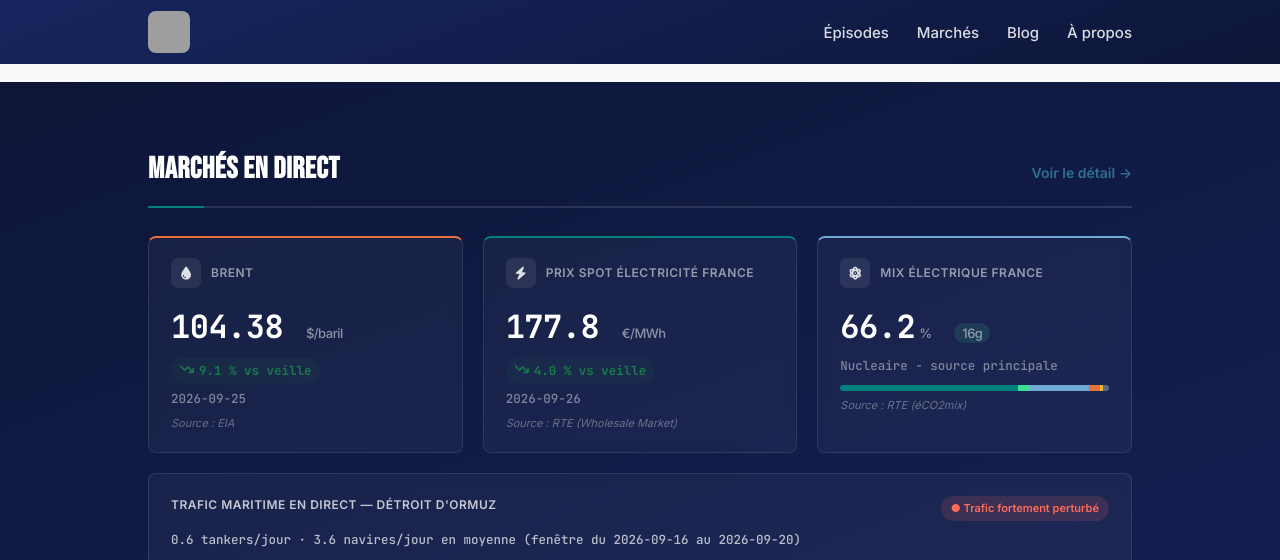
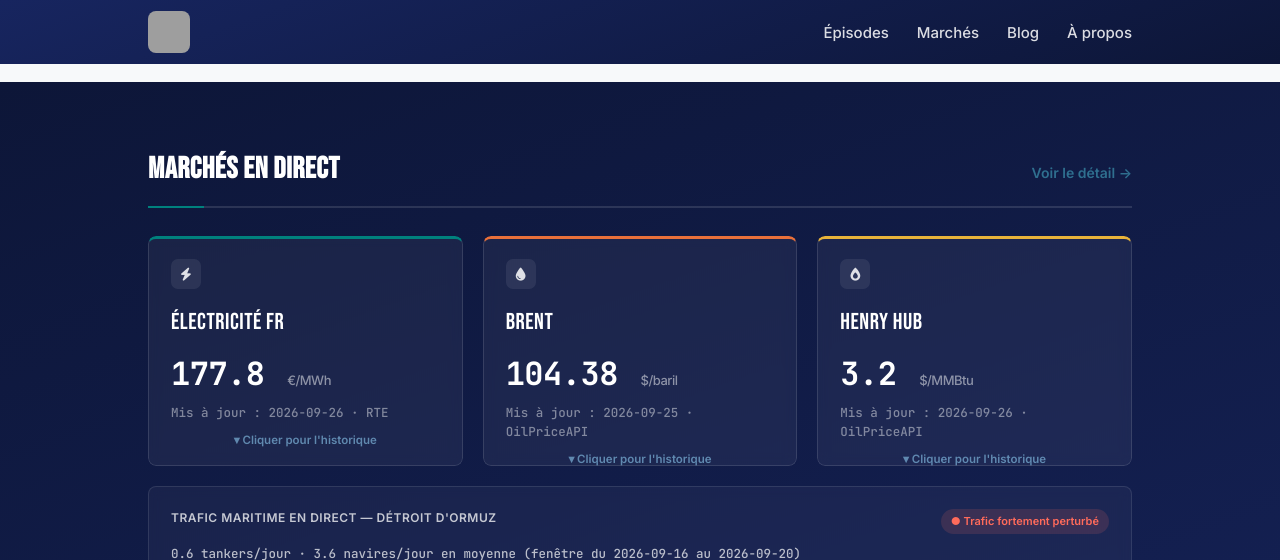
Before and after one commit to InsideEnergyMarkets/Inside-Energy-Markets, a Jekyll site: the page built from index.html, in a window 1280 px wide and 900 px high, scrolled down 1186 px, cut to the strip 0-560 px from the top of the window. Built offline with Jekyll 4.4.1, drawn with Linux system fonts in a browser that asks for light colours; grey boxes are pictures that could not be loaded.

Commit message:
Refactor market cards and add electricity data

```diff
--- a/index.html
+++ b/index.html
@@ -64,83 +64,101 @@
     {% assign last_i = hist_size | minus: 1 %}
     {% assign prev_i = hist_size | minus: 2 %}
 
-    <div class="market-grid">
+<div class="market-grid">
 
-      <div class="market-card market-card--oil">
-        <div class="market-card-top">
-          <span class="market-icon"><i class="fa-solid fa-droplet"></i></span>
-          <p class="market-label">Brent</p>
-        </div>
-        {% if site.data.market.brent %}
-        <p class="market-value">{{ site.data.market.brent.price_usd }} <span>$/baril</span></p>
-        {% if hist_size > 1 %}
-          {% assign v_last = hist[last_i].brent_usd %}
-          {% assign v_prev = hist[prev_i].brent_usd %}
-          {% if v_last and v_prev %}
-            {% assign diff = v_last | minus: v_prev %}
-            {% assign pct = diff | times: 100.0 | divided_by: v_prev %}
-            <p class="market-trend {% if diff > 0 %}up{% elsif diff < 0 %}down{% else %}flat{% endif %}">
-              {% if diff > 0 %}<i class="fa-solid fa-arrow-trend-up"></i>{% elsif diff < 0 %}<i class="fa-solid fa-arrow-trend-down"></i>{% else %}<i class="fa-solid fa-minus"></i>{% endif %}
-              {{ pct | abs | round: 1 }} % vs veille
-            </p>
-          {% endif %}
-        {% endif %}
-        <p class="market-sub">{{ site.data.market.brent.date }}</p>
-        <p class="market-source">Source : EIA</p>
+  <div class="market-card market-card--power mkt-flip-outer" data-chart="spot">
+    <div class="mkt-flip-inner">
+      <div class="mkt-flip-front">
+        <div class="market-card-top"><span class="market-icon"><i class="fa-solid fa-bolt"></i></span></div>
+        <p class="mkt-commodity-name">ÉLECTRICITÉ FR</p>
+        {% if site.data.market.spot_price_france %}
+        <p class="market-value">{{ site.data.market.spot_price_france.price_eur_mwh }} <span>€/MWh</span></p>
+        <p class="market-sub">Mis à jour : {{ site.data.market.spot_price_france.date }} · RTE</p>
         {% else %}
         <p class="market-value market-pending">-</p>
         <p class="market-sub">Donnée à venir</p>
         {% endif %}
+        <p class="mkt-flip-hint">▾ Cliquer pour l'historique</p>
       </div>
+      <div class="mkt-flip-back">
+        <div class="mkt-flip-back-head">
+          <span class="mkt-commodity-name mkt-commodity-name--sm">ÉLECTRICITÉ FR</span>
+          <div class="mkt-period-btns">
+            <button type="button" class="period-btn" data-period="7">7j</button>
+            <button type="button" class="period-btn active" data-period="30">30j</button>
+            <button type="button" class="period-btn" data-period="60">60j</button>
+          </div>
+        </div>
+        <div class="mkt-chart-wrap"><canvas id="chart-canvas-spot"></canvas></div>
+      </div>
+    </div>
+  </div>
 
-      <div class="market-card market-card--power">
-        <div class="market-card-top">
-          <span class="market-icon"><i class="fa-solid fa-bolt"></i></span>
-          <p class="market-label">Prix spot électricité France</p>
-        </div>
-        {% if site.data.market.spot_price_france %}
-        <p class="market-value">{{ site.data.market.spot_price_france.price_eur_mwh }} <span>€/MWh</span></p>
-        {% if hist_size > 1 %}
-          {% assign v_last = hist[last_i].spot_eur_mwh %}
-          {% assign v_prev = hist[prev_i].spot_eur_mwh %}
-          {% if v_last and v_prev %}
-            {% assign diff = v_last | minus: v_prev %}
-            {% assign pct = diff | times: 100.0 | divided_by: v_prev %}
-            <p class="market-trend {% if diff > 0 %}up{% elsif diff < 0 %}down{% else %}flat{% endif %}">
-              {% if diff > 0 %}<i class="fa-solid fa-arrow-trend-up"></i>{% elsif diff < 0 %}<i class="fa-solid fa-arrow-trend-down"></i>{% else %}<i class="fa-solid fa-minus"></i>{% endif %}
-              {{ pct | abs | round: 1 }} % vs veille
-            </p>
-          {% endif %}
-        {% endif %}
-        <p class="market-sub">{{ site.data.market.spot_price_france.date }}</p>
-        <p class="market-source">Source : RTE (Wholesale Market)</p>
+  <div class="market-card market-card--oil mkt-flip-outer" data-chart="brent">
+    <div class="mkt-flip-inner">
+      <div class="mkt-flip-front">
+        <div class="market-card-top"><span class="market-icon"><i class="fa-solid fa-droplet"></i></span></div>
+        <p class="mkt-commodity-name">BRENT</p>
+        {% if site.data.market.brent %}
+        <p class="market-value">{{ site.data.market.brent.price_usd }} <span>$/baril</span></p>
+        <p class="market-sub">Mis à jour : {{ site.data.market.brent.date }} · {{ site.data.market.brent.source | default: "EIA" }}</p>
         {% else %}
         <p class="market-value market-pending">-</p>
         <p class="market-sub">Donnée à venir</p>
         {% endif %}
+        <p class="mkt-flip-hint">▾ Cliquer pour l'historique</p>
       </div>
+      <div class="mkt-flip-back">
+        <div class="mkt-flip-back-head">
+          <span class="mkt-commodity-name mkt-commodity-name--sm">BRENT</span>
+          <div class="mkt-period-btns">
+            <button type="button" class="period-btn" data-period="7">7j</button>
+            <button type="button" class="period-btn active" data-period="30">30j</button>
+            <button type="button" class="period-btn" data-period="60">60j</button>
+          </div>
+        </div>
+        <div class="mkt-chart-wrap"><canvas id="chart-canvas-brent"></canvas></div>
+      </div>
+    </div>
+  </div>
 
-      <div class="market-card market-card--mix">
-        <div class="market-card-top">
-          <span class="market-icon"><i class="fa-solid fa-atom"></i></span>
-          <p class="market-label">Mix électrique France</p>
-        </div>
-        {% if site.data.market.mix_france %}
-        <p class="market-value">{{ site.data.market.mix_france.top_share }}<span>%</span> {% if site.data.market.mix_france.co2_intensity %}<span class="mix-co2-badge">{{ site.data.market.mix_france.co2_intensity }}g</span>{% endif %}</p>
-        <p class="market-sub">{{ site.data.market.mix_france.top_source | capitalize }} - source principale</p>
-        <div class="mix-mini-bar">
-          {% for pair in site.data.market.mix_france.shares %}
-          <div class="mix-mini-seg" style="width: {{ pair[1] }}%;" title="{{ pair[0] }} {{ pair[1] }}%"></div>
-          {% endfor %}
-        </div>
-        <p class="market-source">Source : RTE (éCO2mix)</p>
+  <div class="market-card market-card--gas mkt-flip-outer" data-chart="henryhub">
+    <div class="mkt-flip-inner">
+      <div class="mkt-flip-front">
+        <div class="market-card-top"><span class="market-icon"><i class="fa-solid fa-fire-flame-simple"></i></span></div>
+        <p class="mkt-commodity-name">HENRY HUB</p>
+        {% if site.data.market.henry_hub %}
+        <p class="market-value">{{ site.data.market.henry_hub.price_usd_mmbtu }} <span>$/MMBtu</span></p>
+        <p class="market-sub">Mis à jour : {{ site.data.market.henry_hub.date }} · {{ site.data.market.henry_hub.source | default: "EIA" }}</p>
         {% else %}
         <p class="market-value market-pending">-</p>
         <p class="market-sub">Donnée à venir</p>
         {% endif %}
+        <p class="mkt-flip-hint">▾ Cliquer pour l'historique</p>
       </div>
+      <div class="mkt-flip-back">
+        <div class="mkt-flip-back-head">
+          <span class="mkt-commodity-name mkt-commodity-name--sm">HENRY HUB</span>
+          <div class="mkt-period-btns">
+            <button type="button" class="period-btn" data-period="7">7j</button>
+            <button type="button" class="period-btn active" data-period="30">30j</button>
+            <button type="button" class="period-btn" data-period="60">60j</button>
+          </div>
+        </div>
+        <div class="mkt-chart-wrap"><canvas id="chart-canvas-henryhub"></canvas></div>
+      </div>
+    </div>
+  </div>
 
-    </div>
+</div>
+
+<script>
+  window.mktChartData = {
+    spot: { labels: {{ hist | map: "date" | jsonify }}, values: {{ hist | map: "spot_eur_mwh" | jsonify }}, color: "#00817d" },
+    brent: { labels: {{ hist | map: "date" | jsonify }}, values: {{ hist | map: "brent_usd" | jsonify }}, color: "#e8703a" },
+    henryhub: { labels: {{ hist | map: "date" | jsonify }}, values: {{ hist | map: "henry_hub_usd_mmbtu" | jsonify }}, color: "#e8b33a" }
+  };
+</script>
 
     {% assign cp_home = site.data.market.chokepoints.hormuz %}
     <div class="ormuz-hero">
```
